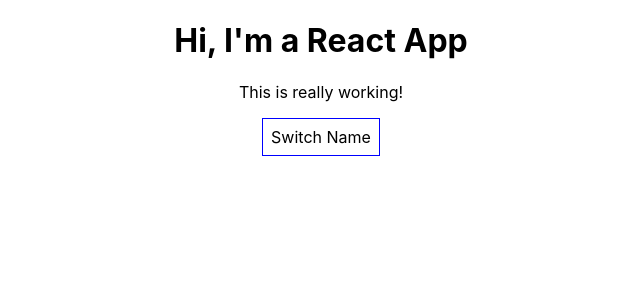
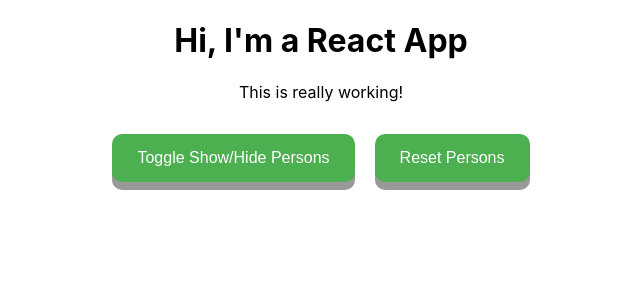
Before and after one commit to patmander007/react-demo, a React (Create React App) app: page / in a window 1280 px wide. Shown: the top 300 px of the page, without its empty margins (319-959 px from the left). Built offline with nearby package versions, Linux system fonts and the light colour scheme.

Commit message:
show hide list styled

```diff
--- a/package.json
+++ b/package.json
@@ -6,9 +6,11 @@
     "@testing-library/jest-dom": "^4.2.4",
     "@testing-library/react": "^9.5.0",
     "@testing-library/user-event": "^7.2.1",
+    "radium": "^0.26.0",
     "react": "^16.13.1",
     "react-dom": "^16.13.1",
-    "react-scripts": "3.4.1"
+    "react-scripts": "3.4.1",
+    "styled-components": "^5.1.0"
   },
   "scripts": {
     "start": "react-scripts start",
--- a/src/App.js
+++ b/src/App.js
@@ -1,37 +1,51 @@
 import React, { Component } from "react";
 import "./App.css";
 import Person from "./Person/Person";
+import cloneDeep from "lodash/cloneDeep";
+import styled from "styled-components";
 
 class App extends Component {
+  personsInitValue = [
+    { id: "1", name: "Max", age: 28 },
+    { id: "2", name: "Manu", age: 29 },
+    { id: "3", name: "Stephanie", age: 26 },
+  ];
+
   state = {
-    persons: [
-      { name: "Max", age: 28 },
-      { name: "Manu", age: 29 },
-      { name: "Stephanie", age: 26 },
-    ],
+    persons: cloneDeep(this.personsInitValue),
     otherState: "some other value",
     showPersons: false,
   };
 
-  switchNameHandler = (newName) => {
-    // console.log('Was clicked!');
-    // DON'T DO THIS: this.state.persons[0].name = 'Maximilian';
+  deletePersonHandler = (index) => {
+    const updatedPersons = cloneDeep(this.state.persons);
+    updatedPersons.splice(index, 1);
     this.setState({
-      persons: [
-        { name: newName, age: 28 },
-        { name: "Manu", age: 29 },
-        { name: "Stephanie", age: 27 },
-      ],
+      persons: updatedPersons,
     });
   };
 
-  nameChangedHandler = (event) => {
+  nameChangedHandler = (event, id) => {
+    const personToChange = this.state.persons.find((x) => {
+      return x.id === id;
+    });
+
+    personToChange.name = event.target.value;
+
     this.setState({
-      persons: [
-        { name: "Max", age: 28 },
-        { name: event.target.value, age: 29 },
-        { name: "Stephanie", age: 26 },
-      ],
+      persons: this.state.persons,
+    });
+  };
+
+  ageChangedHandler = (event, id) => {
+    const personToChange = this.state.persons.find((x) => {
+      return x.id === id;
+    });
+
+    personToChange.age = event.target.value;
+
+    this.setState({
+      persons: this.state.persons,
     });
   };
 
@@ -42,36 +56,66 @@ class App extends Component {
     });
   };
 
+  resetPersonsHandler = () => {
+    this.setState({
+      persons: cloneDeep(this.personsInitValue),
+    });
+  };
+
   render() {
-    const style = {
-      backgroundColor: "white",
-      font: "inherit",
-      border: "1px solid blue",
-      padding: "8px",
-      cursor: "pointer",
-    };
+    // const buttonSytle = {
+    //   backgroundColor: "white",
+    //   font: "inherit",
+    //   border: "1px solid blue",
+    //   padding: "8px",
+    //   cursor: "pointer",
+    //   display: "block",
+    //   margin: "10px  auto",
+    // };
+
+    const StyledButton = styled.button`
+      padding: 15px 25px;
+      font-size: 16px;
+      text-align: center;
+      cursor: pointer;
+      outline: none;
+      color: #fff;
+      background-color: #4caf50;
+      border: none;
+      border-radius: 10px;
+      box-shadow: 0 8px #999;
+      :hover {
+        background-color: #3e8e41;
+      }
+      :active {
+        background-color: #3e8e41;
+        box-shadow: 0 5px #666;
+        transform: translateY(4px);
+      }
+      margin: 16px 10px auto;
+    `;
 
     let persons = null;
 
     if (this.state.showPersons) {
       persons = (
         <div>
-          <Person
-            name={this.state.persons[0].name}
-            age={this.state.persons[0].age}
-          />
-          <Person
-            name={this.state.persons[1].name}
-            age={this.state.persons[1].age}
-            click={this.switchNameHandler.bind(this, "Max!")}
-            changed={this.nameChangedHandler}
-          >
-            My Hobbies: Racing
-          </Person>
-          <Person
-            name={this.state.persons[2].name}
-            age={this.state.persons[2].age}
-          />
+          {this.state.persons.map((person, index) => {
+            return (
+              <Person
+                name={person.name}
+                age={person.age}
+                click={this.deletePersonHandler.bind(this, index)}
+                key={person.id}
+                changedName={(event) => {
+                  this.nameChangedHandler(event, person.id);
+                }}
+                changedAge={(event) => {
+                  this.ageChangedHandler(event, person.id);
+                }}
+              />
+            );
+          })}
         </div>
       );
     }
@@ -80,9 +124,17 @@ class App extends Component {
       <div className="App">
         <h1>Hi, I'm a React App</h1>
         <p>This is really working!</p>
-        <button style={style} onClick={this.togglePersonHandler}>
-          Switch Name
-        </button>
+
+        <div>
+          <StyledButton onClick={this.togglePersonHandler}>
+            Toggle Show/Hide Persons
+          </StyledButton>
+
+          <StyledButton onClick={this.resetPersonsHandler}>
+            Reset Persons
+          </StyledButton>
+        </div>
+
         {persons}
       </div>
     );
--- a/src/Person/Person.js
+++ b/src/Person/Person.js
@@ -1,15 +1,24 @@
-import React from 'react';
+import React from "react";
 
-import './Person.css';
+import "./Person.css";
 
-const person = ( props ) => {
-    return (
-        <div className="Person">
-            <p onClick={props.click}>I'm {props.name} and I am {props.age} years old!</p>
-            <p>{props.children}</p>
-            <input type="text" onChange={props.changed} value={props.name} />
-        </div>
-    )
+const person = (props) => {
+  return (
+    <div className="Person">
+      <p>
+        I'm {props.name} and I am {props.age} years old!
+      </p>
+      <p>{props.children}</p>
+      <label>
+        Name:{" "}
+        <input type="text" onChange={props.changedName} value={props.name} />
+      </label>{" "}
+      <label>
+        Age: <input type="text" onChange={props.changedAge} value={props.age} />
+      </label>
+      <button onClick={props.click}>Delete Me</button>
+    </div>
+  );
 };
 
 export default person;
```
Also changed, not shown: 1 other file (tests, documents, lock files or other folders).
